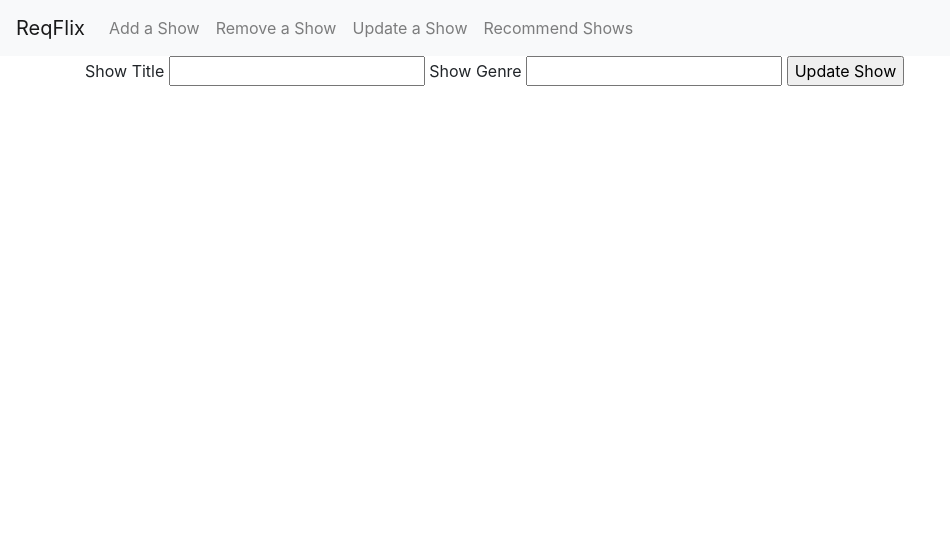
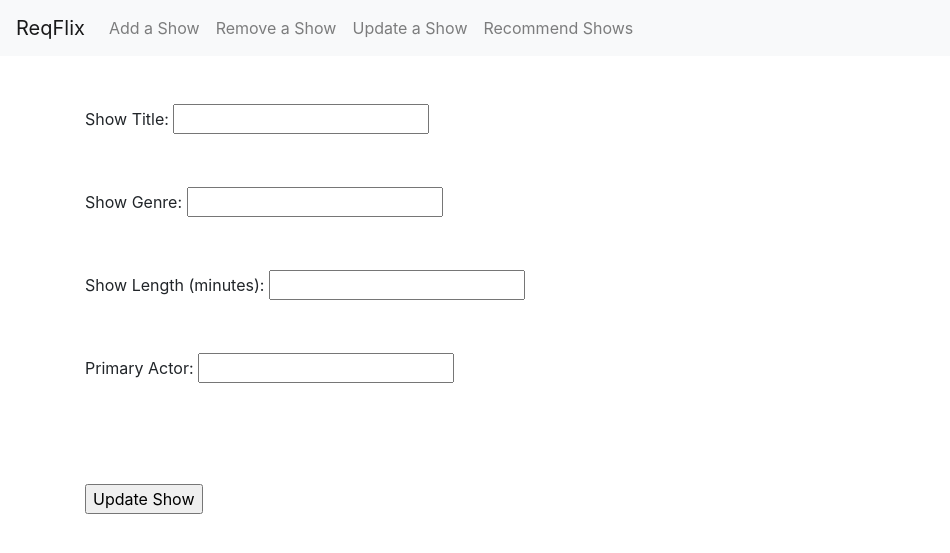
Before and after one commit to Aman-Sajeev/348appv1, a Flask app: page /update in a window 1280 px wide. Shown: the top 553 px of the page, without its empty margins (0-950 px from the left). Run offline with Flask 2, Linux system fonts and the light colour scheme; some libraries are stand-ins or nearby versions.

Commit message:
Update update.html

```diff
--- a/templates/update.html
+++ b/templates/update.html
@@ -6,10 +6,19 @@
 
 {% block content %}
   <form method="post">
-    <label for="title">Show Title</label>
+    <br><br>
+    <label for="title">Show Title:</label>
     <input name="title" id="title" required>
-    <label for="content">Show Genre</label>
+    <br><br><br>
+    <label for="content">Show Genre:</label>
     <input type="text" name="content" id="content" required>
+    <br><br><br>
+    <label for="minutes">Show Length (minutes):</label>
+    <input name="minutes" id="minutes" required>
+    <br><br><br>
+    <label for="actor">Primary Actor:</label>
+    <input name="actor" id="actor" required>
+    <br><br><br><br><br>
     <input type="submit" value="Update Show">
   </form>
 {% endblock %}
```
